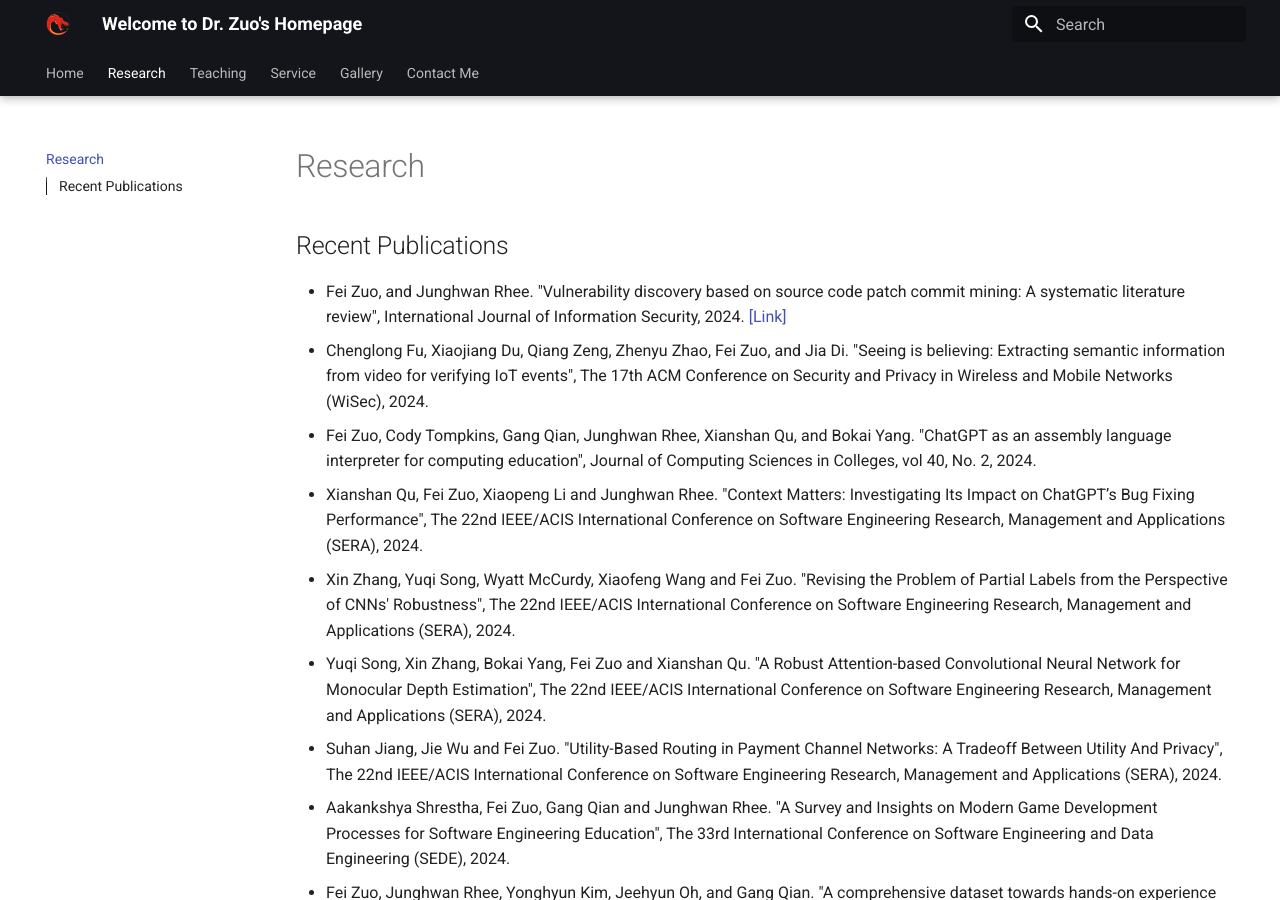
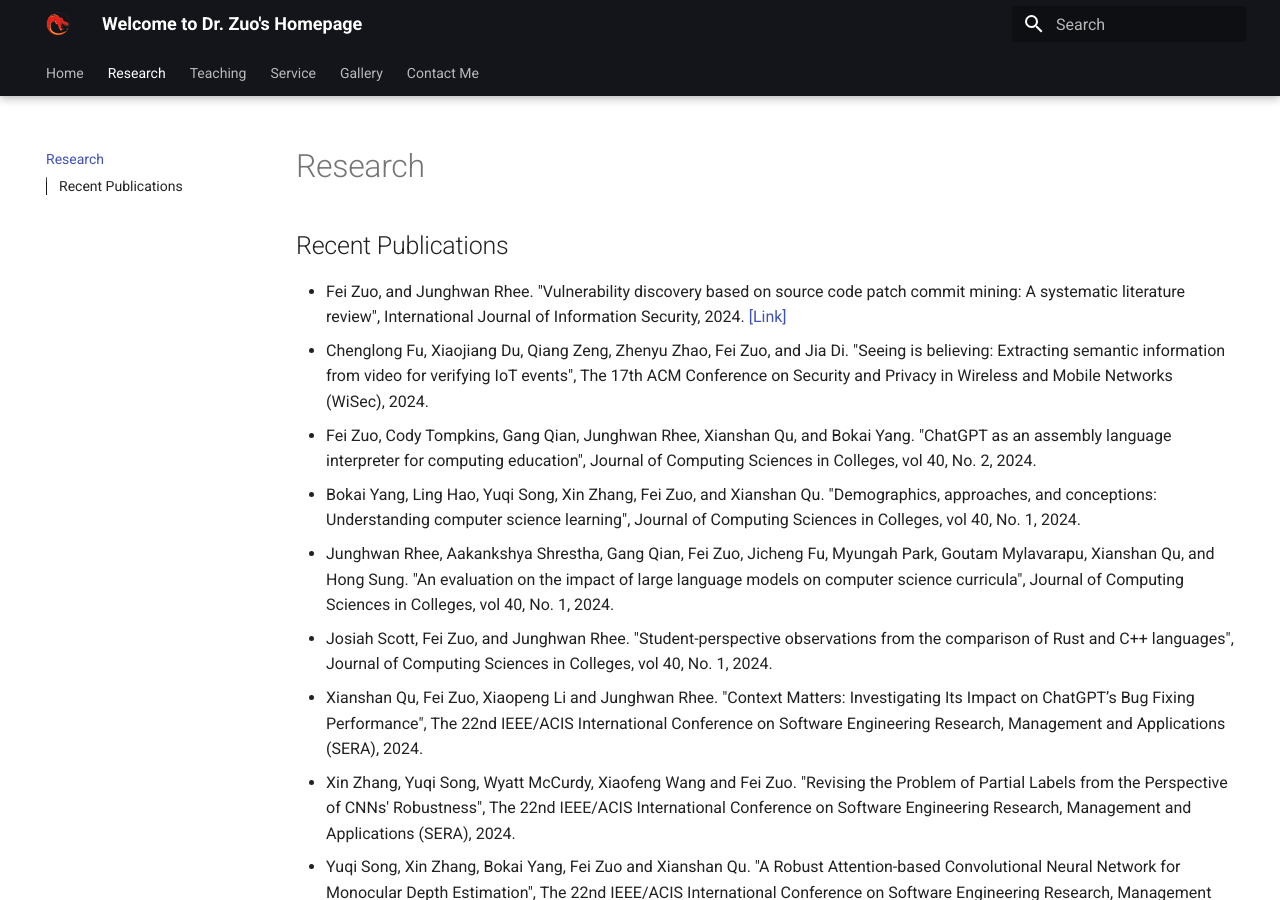
Before and after one commit to fzuo/homepage, an MkDocs documentation site: the page built from docs/research.md, in a window 1280 px wide and 900 px high. Built offline with MkDocs 1.6.1 and Material for MkDocs 9.7.7, drawn with Linux system fonts in a browser that asks for light colours.

Commit message:
Updating files

```diff
--- a/docs/research.md
+++ b/docs/research.md
@@ -9,6 +9,12 @@
 <li> Chenglong Fu, Xiaojiang Du, Qiang Zeng, Zhenyu Zhao, Fei Zuo, and Jia Di. "Seeing is believing: Extracting semantic information from video for verifying IoT events", The 17th ACM Conference on Security and Privacy in Wireless and Mobile Networks (WiSec), 2024.
 
 <li> Fei Zuo, Cody Tompkins, Gang Qian, Junghwan Rhee, Xianshan Qu, and Bokai Yang. "ChatGPT as an assembly language interpreter for computing education", Journal of Computing Sciences in Colleges, vol 40, No. 2, 2024.
+
+<li> Bokai Yang, Ling Hao, Yuqi Song, Xin Zhang, Fei Zuo, and Xianshan Qu. "Demographics, approaches, and conceptions: Understanding computer science learning", Journal of Computing Sciences in Colleges, vol 40, No. 1, 2024.
+
+<li> Junghwan Rhee, Aakankshya Shrestha, Gang Qian, Fei Zuo, Jicheng Fu, Myungah Park, Goutam Mylavarapu, Xianshan Qu, and Hong Sung. "An evaluation on the impact of large language models on computer science curricula", Journal of Computing Sciences in Colleges, vol 40, No. 1, 2024.
+
+<li> Josiah Scott, Fei Zuo, and Junghwan Rhee. "Student-perspective observations from the comparison of Rust and C++ languages", Journal of Computing Sciences in Colleges, vol 40, No. 1, 2024.
 
 <li> Xianshan Qu, Fei Zuo, Xiaopeng Li and Junghwan Rhee. "Context Matters: Investigating Its Impact on ChatGPT’s Bug Fixing Performance", The 22nd IEEE/ACIS International Conference on Software Engineering Research, Management and Applications (SERA), 2024.
 
```
